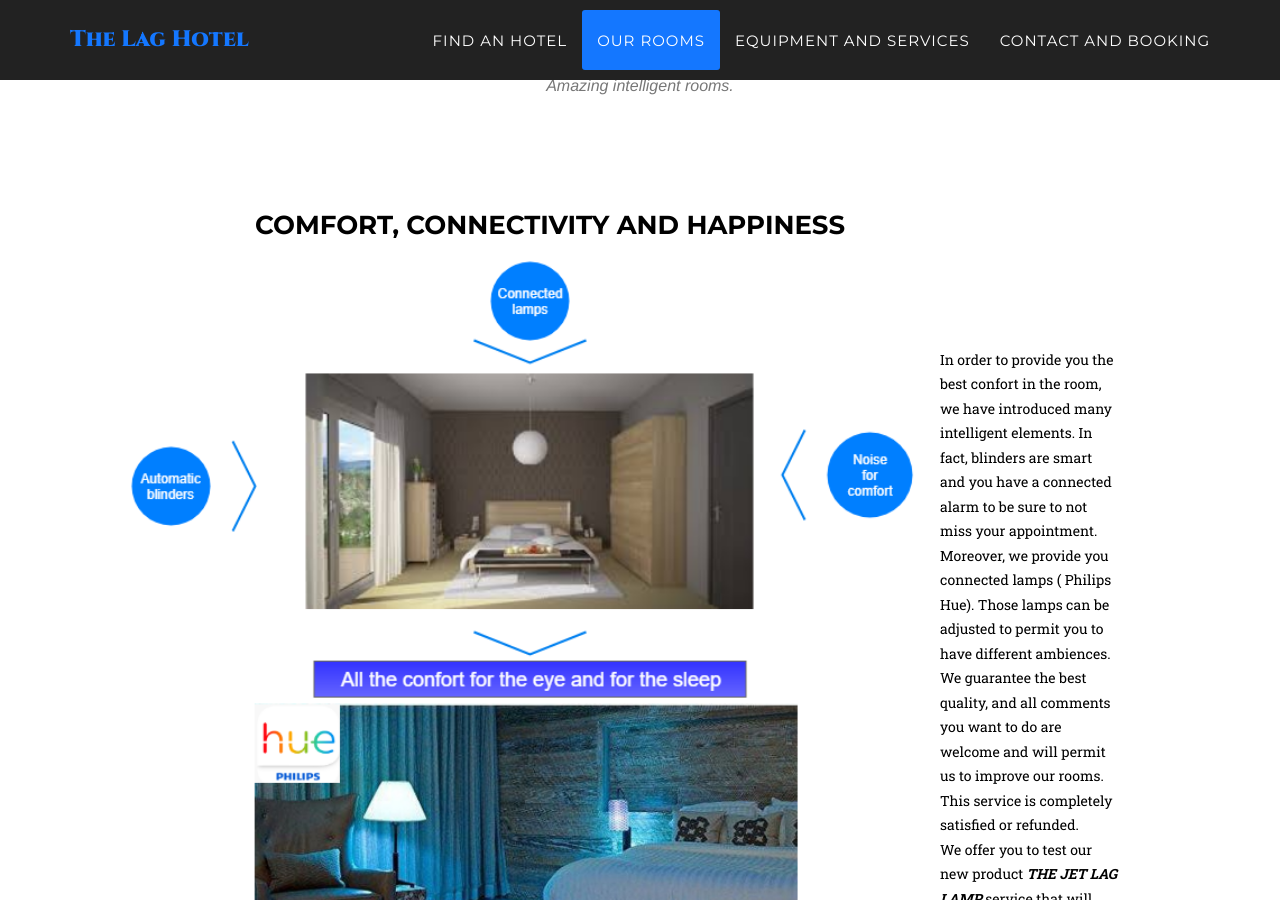
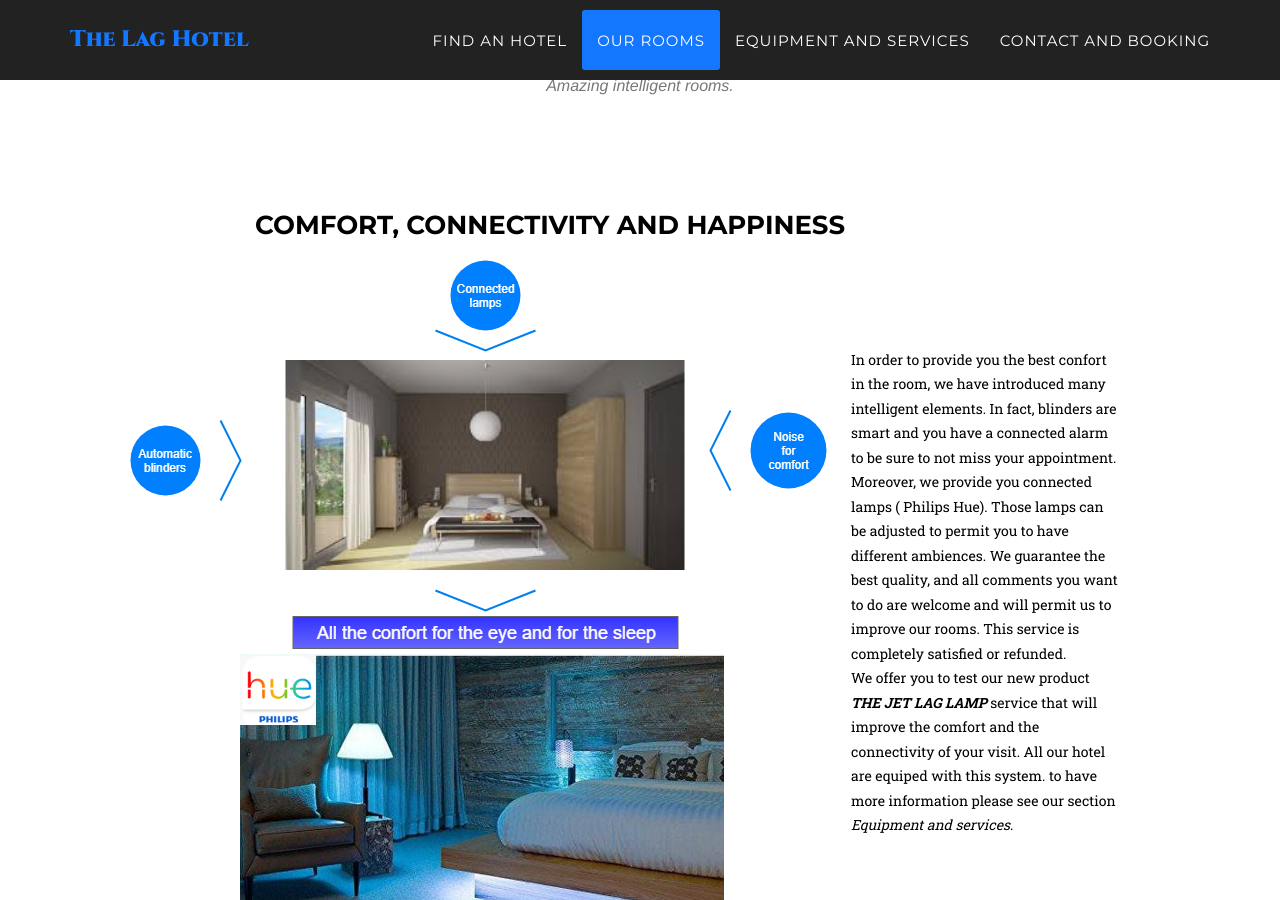
Before and after one commit to VincentGautier/Hotel-web-site, a Jekyll site: the page built from index.html, in a window 1280 px wide and 900 px high, scrolled down 1825 px. Built offline with Jekyll 4.4.1, drawn with Linux system fonts in a browser that asks for light colours; some web fonts are replaced.

Commit message:
new test

```diff
--- a/_includes/our_rooms.html
+++ b/_includes/our_rooms.html
@@ -13,7 +13,7 @@
             <h3>Comfort, connectivity and happiness</h3>
 	</div>
         <div class="bloc_rooms">
-            <img class="img-responsive" src="img/room.png" width="820" height="800" align="center" alt=""/>
+            <img class="img-responsive" src="img/room.png" alt=""/>
 
                 <p> <br/><br/><br/><br/>In order to provide you the best confort in the room, we have introduced many intelligent elements. In fact, blinders are smart and you have a connected alarm to be sure to not miss your
 appointment. Moreover, we provide you connected lamps ( Philips Hue). Those lamps can be adjusted to permit you to have different ambiences. We guarantee the best quality, and all comments you want
```
